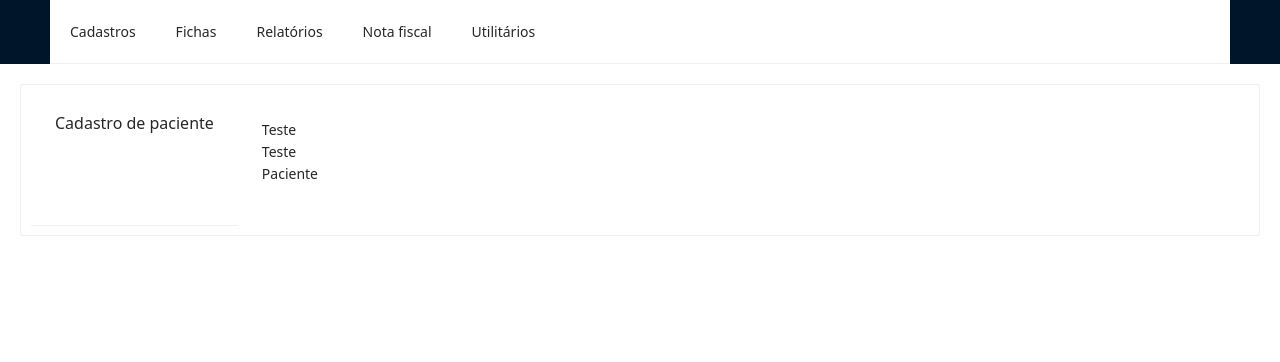
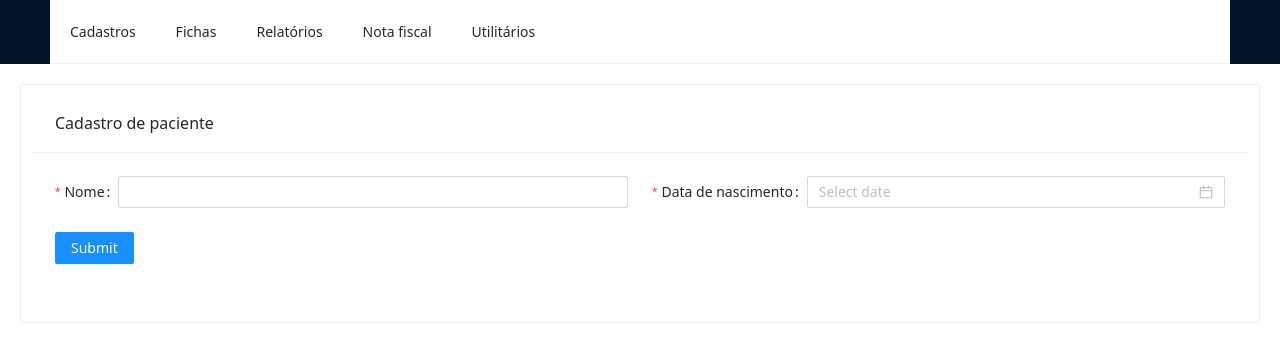
Before and after one commit to elitonds/vacinas-frontend, a React (Create React App) app: page /pacient in a window 1280 px wide. Shown: the top 362 px of the page. Built offline with nearby package versions, Linux system fonts and the light colour scheme.

Commit message:
fix bootstrap lib and start pacient form

```diff
--- a/src/components/card/card.tsx
+++ b/src/components/card/card.tsx
@@ -3,7 +3,7 @@ import { StyledCard } from "./card.style";
 interface Props {
   children: any;
   title: string;
-  className: string;
+  className?: string;
 }
 
 const Card: React.FC<Props> = (props) => {
--- a/src/index.tsx
+++ b/src/index.tsx
@@ -3,7 +3,7 @@ import React from "react";
 import ReactDOM from "react-dom/client";
 import App from "./App";
 import "./index.css";
-import "./libs/bootstrap";
+import "bootstrap/dist/css/bootstrap.css";
 
 const root = ReactDOM.createRoot(
   document.getElementById("root") as HTMLElement
--- a/src/libs/bootstrap.js
+++ /dev/null
@@ -1,4 +0,0 @@
-import './popper';
-
-import 'bootstrap';
-import 'bootstrap/dist/css/bootstrap.min.css';
--- a/src/libs/popper.js
+++ /dev/null
@@ -1,3 +0,0 @@
-import Popper from 'popper';
-
-window.Popper = Popper
--- a/src/pages/pacient/pacient.tsx
+++ b/src/pages/pacient/pacient.tsx
@@ -1,14 +1,55 @@
+import { Button, DatePicker, Form, Input } from "antd";
 import Card from "../../components/card/card";
 
 interface Props {}
 
 const Pacient: React.FC<Props> = () => {
+  const { Item } = Form;
+
+  const onFinish = (values: any) => {
+    console.log("Success:", values);
+  };
+
+  const onFinishFailed = (errorInfo: any) => {
+    console.log("Failed:", errorInfo);
+  };
+
+  const configBirthDate = {
+    rules: [
+      {
+        type: "object" as const,
+        required: true,
+        message: "Data de nascimento é obrigatória",
+      },
+    ],
+  };
+
   return (
     <>
-      <Card title="Cadastro de paciente" className="d-flex">
-        <div className="col-md-6">Teste</div>
-        <div className="col-md-6">Teste</div>
-        <p>Paciente</p>
+      <Card title="Cadastro de paciente">
+        <Form
+          name="form-pacients"
+          onFinish={onFinish}
+          onFinishFailed={onFinishFailed}
+          className="d-flex row"
+        >
+          <Item
+            name="pacient-name"
+            label="Nome"
+            className="col-md-6"
+            rules={[{ required: true, message: "Nome é obrigatório" }]}
+          >
+            <Input />
+          </Item>
+          <Item className="col-md-6" name="birth-date" label="Data de nascimento" {...configBirthDate}>
+            <DatePicker className="w-100"/>
+          </Item>
+          <Item>
+            <Button type="primary" htmlType="submit">
+              Submit
+            </Button>
+          </Item>
+        </Form>
       </Card>
     </>
   );
```
